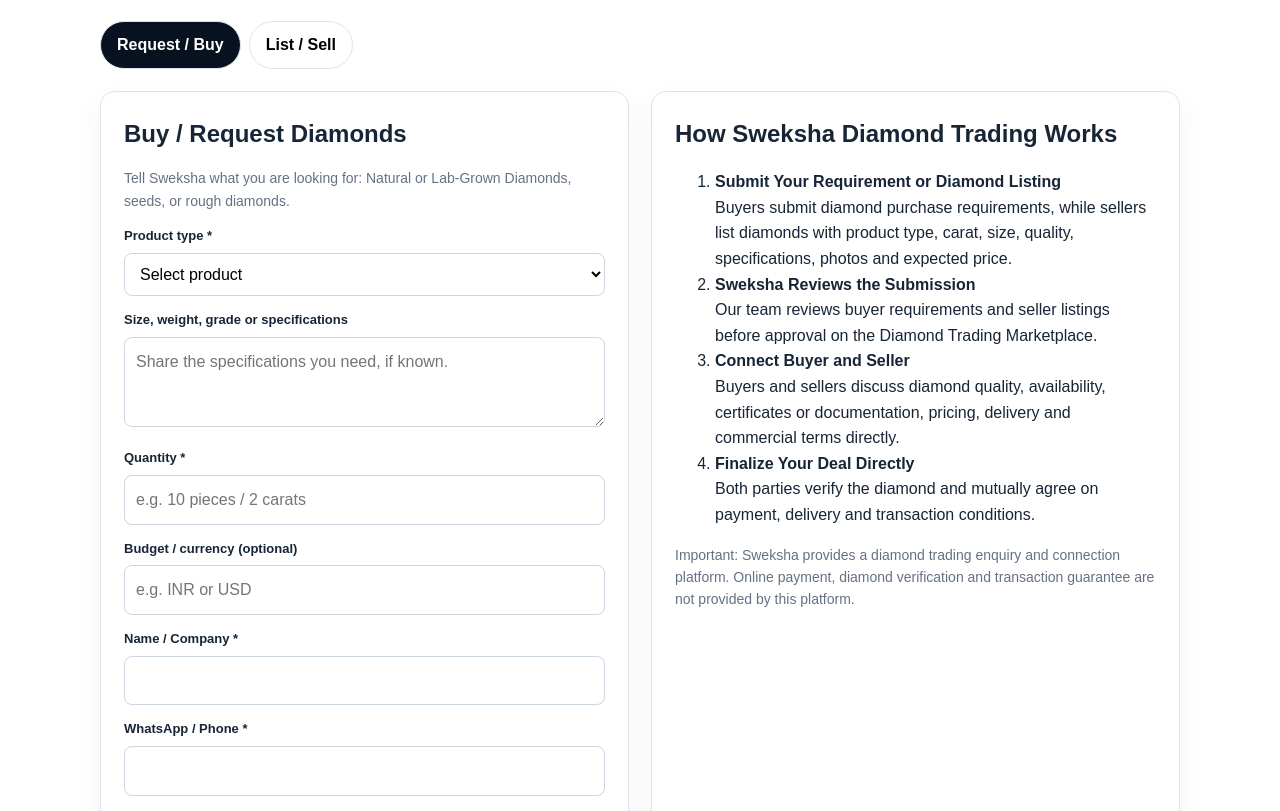
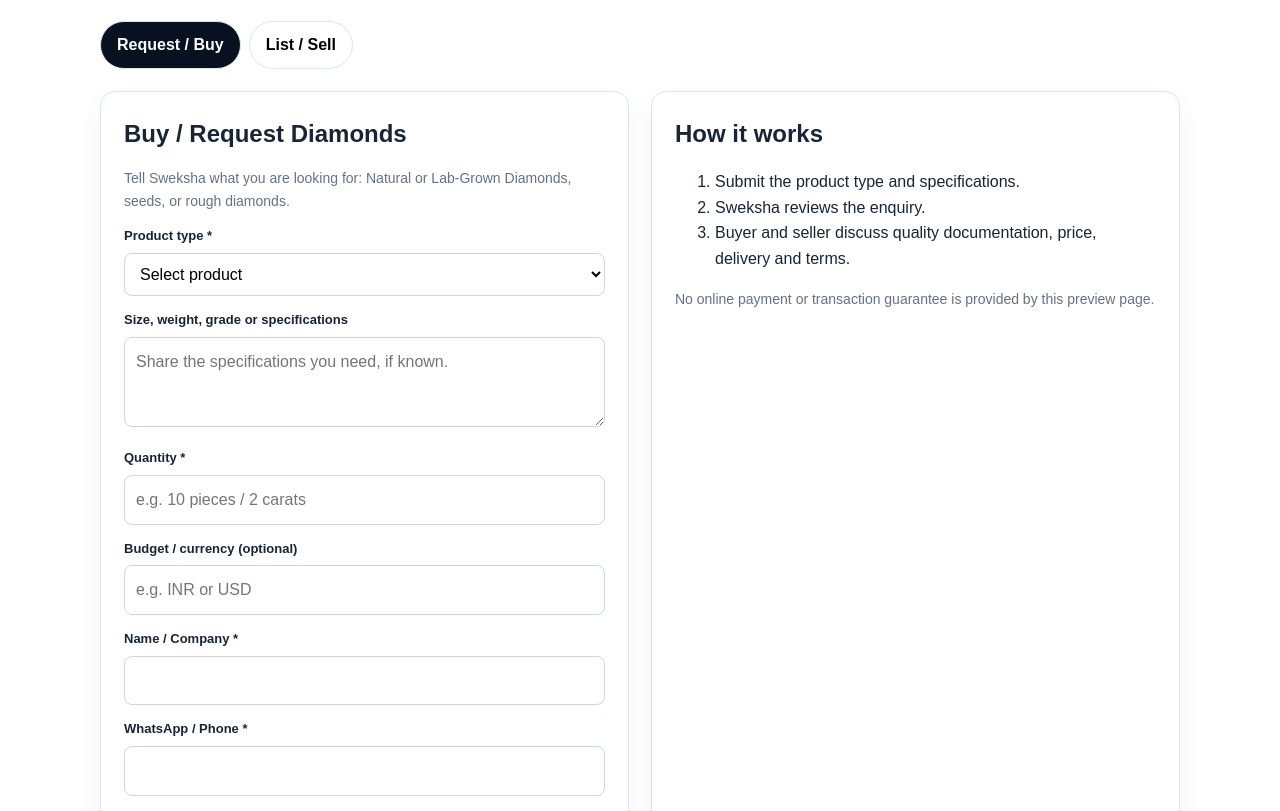
Before and after one commit to kamatrajukumar2000-cmyk/sweksha-website, a plain HTML site: page diamond-trading.html in a window 1280 px wide. Shown: the part 560-1371 px from the top of the page. Drawn offline with nearby package versions, Linux system fonts and the light colour scheme.

```diff
--- a/diamond-trading.html
+++ b/diamond-trading.html
@@ -36,12 +36,7 @@
 <label for="bcontact">WhatsApp / Phone *</label><input id="bcontact" required type="tel">
 <button class="btn" type="submit">Send Buyer Enquiry</button><p class="status" id="buyerStatus" aria-live="polite"></p>
 </form></div>
-<div class="card"><h2>How Sweksha Diamond Trading Works</h2><ol>
-<li><strong>Submit Your Requirement or Diamond Listing</strong><br>Buyers submit diamond purchase requirements, while sellers list diamonds with product type, carat, size, quality, specifications, photos and expected price.</li>
-<li><strong>Sweksha Reviews the Submission</strong><br>Our team reviews buyer requirements and seller listings before approval on the Diamond Trading Marketplace.</li>
-<li><strong>Connect Buyer and Seller</strong><br>Buyers and sellers discuss diamond quality, availability, certificates or documentation, pricing, delivery and commercial terms directly.</li>
-<li><strong>Finalize Your Deal Directly</strong><br>Both parties verify the diamond and mutually agree on payment, delivery and transaction conditions.</li>
-</ol><p class="muted">Important: Sweksha provides a diamond trading enquiry and connection platform. Online payment, diamond verification and transaction guarantee are not provided by this platform.</p></div>
+<div class="card"><h2>How it works</h2><ol><li>Submit the product type and specifications.</li><li>Sweksha reviews the enquiry.</li><li>Buyer and seller discuss quality documentation, price, delivery and terms.</li></ol><p class="muted">No online payment or transaction guarantee is provided by this preview page.</p></div>
 </div></section>
 <section class="panel" id="seller"><div class="grid">
 <div class="card"><h2>Sell / List Diamonds</h2><p class="muted">Submit your Natural or Lab-Grown Diamond product details for review.</p><form id="sellerForm">
```
